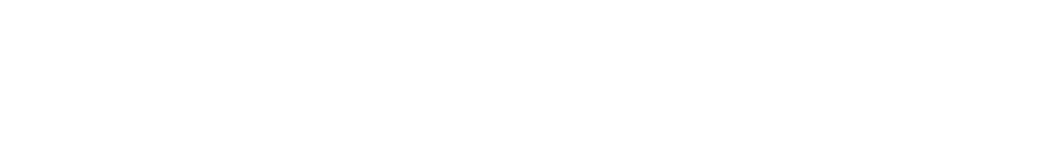
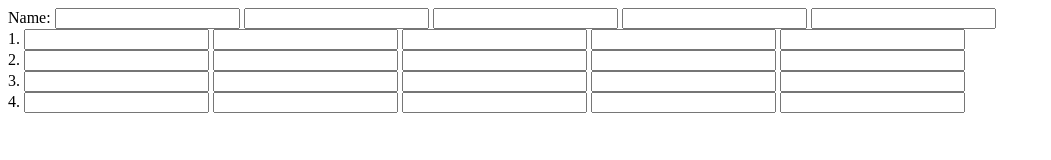
Before and after one commit to gouf/SQL_table_make, a website: page index.html in a window 1280 px wide. Shown: the whole page, without its empty margins (0-1051 px from the left). Drawn offline with Linux system fonts and the light colour scheme.

Commit message:
Add HTML struct for app

```diff
--- a/index.html
+++ b/index.html
@@ -5,5 +5,50 @@
   <title></title>
 </head>
 <body>
+  <div id="app">
+    <div class="row table-name">
+      Name:
+      <input class="first" type="text">
+      <input type="text">
+      <input type="text">
+      <input type="text">
+      <input class="last" type="text">
+    </div>
+    <div class="row query-value">
+      1.
+      <input class="input1" type="text">
+      <input class="input1" type="text">
+      <input class="input1" type="text">
+      <input class="input1" type="text">
+      <input class="input1" type="text">
+    </div>
+    <div class="row query-value">
+      2.
+      <input class="input2" type="text">
+      <input class="input2" type="text">
+      <input class="input2" type="text">
+      <input class="input2" type="text">
+      <input class="input2" type="text">
+    </div>
+    <div class="row query-value">
+      3.
+      <input class="input3" type="text">
+      <input class="input3" type="text">
+      <input class="input3" type="text">
+      <input class="input3" type="text">
+      <input class="input3" type="text">
+    </div>
+    <div class="row query-value">
+      4.
+      <input class="input4" type="text">
+      <input class="input4" type="text">
+      <input class="input4" type="text">
+      <input class="input4" type="text">
+      <input class="input4" type="text">
+    </div>
+    <div>
+      <pre id="result" style="font-size:1.2em;"></pre>
+    </div>
+  </div>
 </body>
 </html>
```
